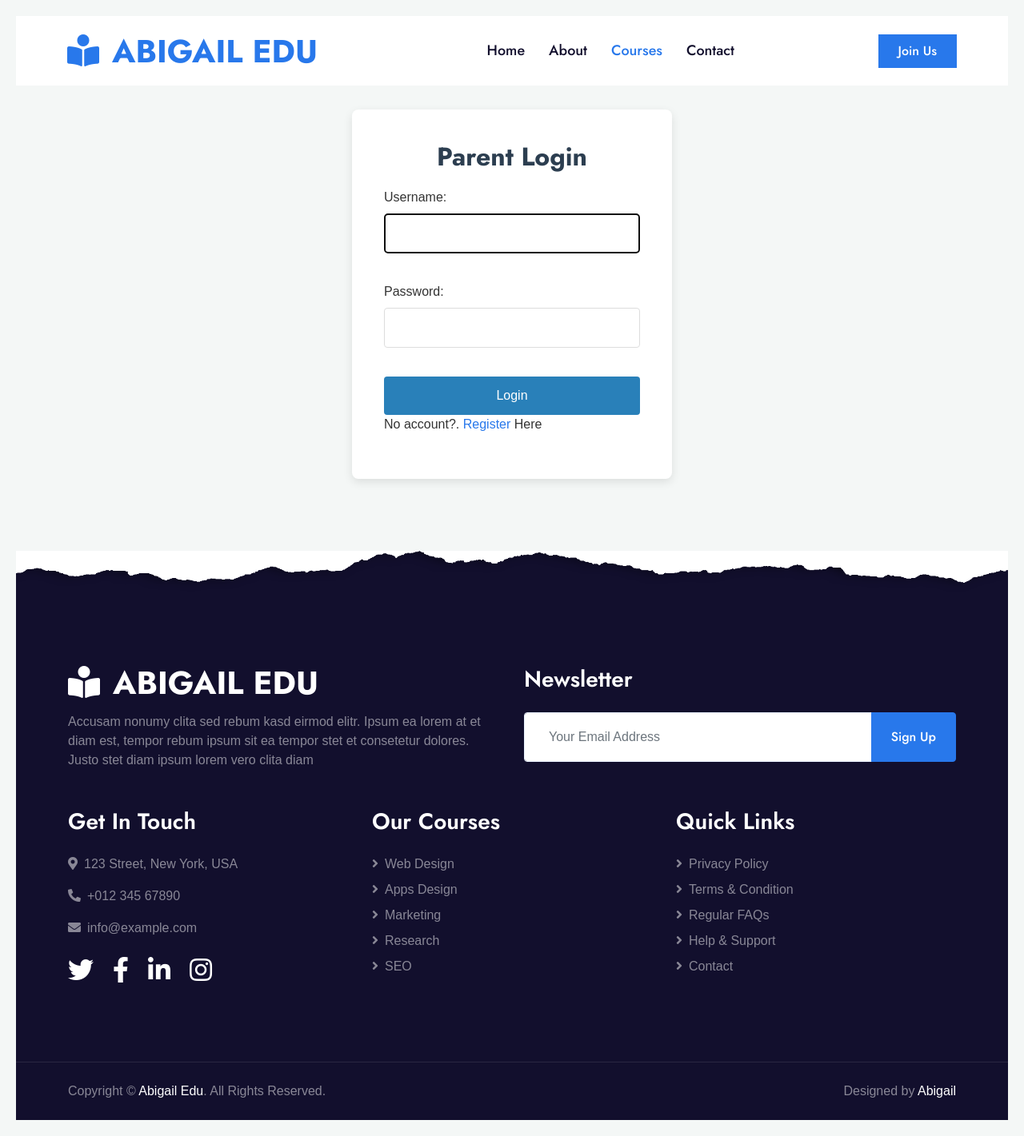
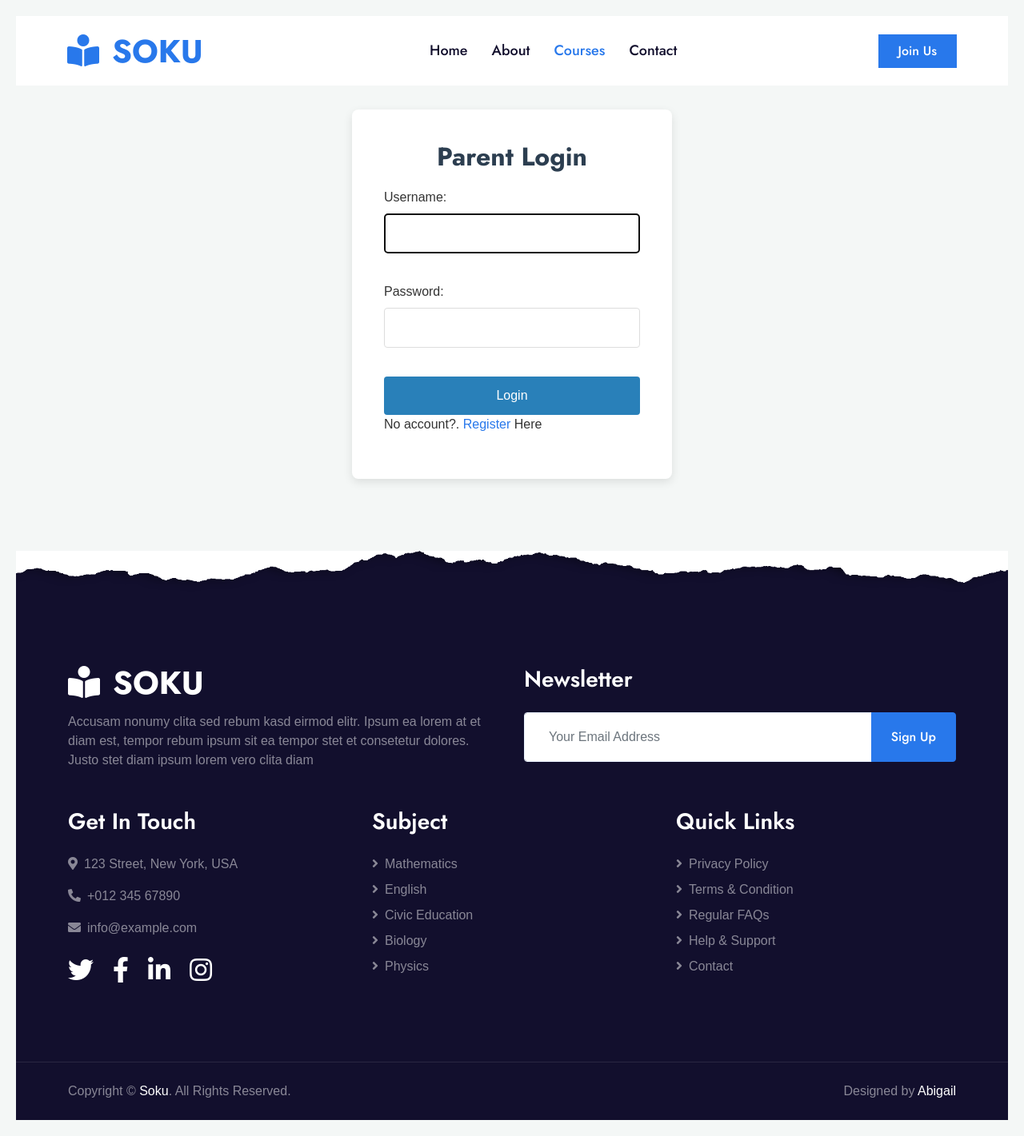
Before and after one commit to Csedem0/Result-Checker, a Django app: page /login/ in a window 1280 px wide. Shown: the whole page at 80% size. Run offline with Django 5.2, Linux system fonts and the light colour scheme; parts of the project's set-up code (start-up, migrations or seed data) failed here and were passed over; some libraries are stand-ins or nearby versions.

Commit message:
temp log

```diff
--- a/accounts/templates/registration/login.html
+++ b/accounts/templates/registration/login.html
@@ -136,7 +136,7 @@
     <div class="container-fluid p-0">
         <nav class="navbar navbar-expand-lg bg-white navbar-light py-3 py-lg-0 px-lg-5">
             <a href="{% url 'home' %}" class="navbar-brand ml-lg-3">
-                <h1 class="m-0 text-uppercase text-primary"><i class="fa fa-book-reader mr-3"></i>Abigail Edu</h1>
+                <h1 class="m-0 text-uppercase text-primary"><i class="fa fa-book-reader mr-3"></i>Soku</h1>
             </a>
             <button type="button" class="navbar-toggler" data-toggle="collapse" data-target="#navbarCollapse">
                 <span class="navbar-toggler-icon"></span>
@@ -168,7 +168,7 @@
         <div class="row">
             <div class="col-md-6 mb-5">
                 <a href="{% url 'home' %}" class="navbar-brand">
-                    <h1 class="mt-n2 text-uppercase text-white"><i class="fa fa-book-reader mr-3"></i>Abigail Edu</h1>
+                    <h1 class="mt-n2 text-uppercase text-white"><i class="fa fa-book-reader mr-3"></i>Soku</h1>
                 </a>
                 <p class="m-0">Accusam nonumy clita sed rebum kasd eirmod elitr. Ipsum ea lorem at et diam est, tempor rebum ipsum sit ea tempor stet et consetetur dolores. Justo stet diam ipsum lorem vero clita diam</p>
             </div>
@@ -198,13 +198,13 @@
                 </div>
             </div>
             <div class="col-md-4 mb-5">
-                <h3 class="text-white mb-4">Our Courses</h3>
+                <h3 class="text-white mb-4">Subject</h3>
                 <div class="d-flex flex-column justify-content-start">
-                    <a class="text-white-50 mb-2" href="#"><i class="fa fa-angle-right mr-2"></i>Web Design</a>
-                    <a class="text-white-50 mb-2" href="#"><i class="fa fa-angle-right mr-2"></i>Apps Design</a>
-                    <a class="text-white-50 mb-2" href="#"><i class="fa fa-angle-right mr-2"></i>Marketing</a>
-                    <a class="text-white-50 mb-2" href="#"><i class="fa fa-angle-right mr-2"></i>Research</a>
-                    <a class="text-white-50" href="#"><i class="fa fa-angle-right mr-2"></i>SEO</a>
+                    <a class="text-white-50 mb-2" href="#"><i class="fa fa-angle-right mr-2"></i>Mathematics</a>
+                    <a class="text-white-50 mb-2" href="#"><i class="fa fa-angle-right mr-2"></i>English</a>
+                    <a class="text-white-50 mb-2" href="#"><i class="fa fa-angle-right mr-2"></i>Civic Education</a>
+                    <a class="text-white-50 mb-2" href="#"><i class="fa fa-angle-right mr-2"></i>Biology</a>
+                    <a class="text-white-50" href="#"><i class="fa fa-angle-right mr-2"></i>Physics</a>
                 </div>
             </div>
             <div class="col-md-4 mb-5">
@@ -224,11 +224,11 @@
     <div class="container">
         <div class="row">
             <div class="col-md-6 text-center text-md-left mb-3 mb-md-0">
-                <p class="m-0">Copyright &copy; <a class="text-white" href="#">Abigail Edu</a>. All Rights Reserved.
+                <p class="m-0">Copyright &copy; <a class="text-white" href="#">Soku</a>. All Rights Reserved.
                 </p>
             </div>
             <div class="col-md-6 text-center text-md-right">
-                <p class="m-0">Designed by <a class="text-white" href="https://htmlcodex.com">Abigail</a>
+                <p class="m-0">Designed by <a class="text-white" href="">Abigail</a>
                 </p>
             </div>
         </div>
```
Also changed, not shown: accounts/templates/registration/register.html (+9 -9 lines).
